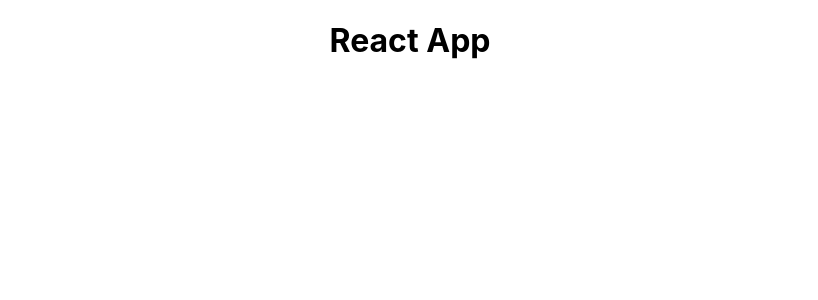
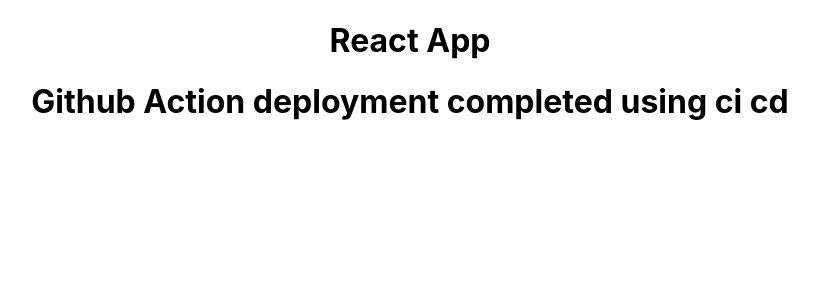
Before and after one commit to princesharmapd/portfolloio, a React (Create React App) app: page / in a window 1280 px wide. Shown: the top 300 px of the page, without its empty margins (230-1048 px from the left). Built offline with nearby package versions, Linux system fonts and the light colour scheme.

Commit message:
made chnges for app.js

```diff
--- a/src/App.js
+++ b/src/App.js
@@ -5,6 +5,7 @@
   return (
     <div className="App">
       <h1>React App</h1>
+      <h1>Github Action deployment completed using ci cd</h1>
     </div>
   );
 }
```
